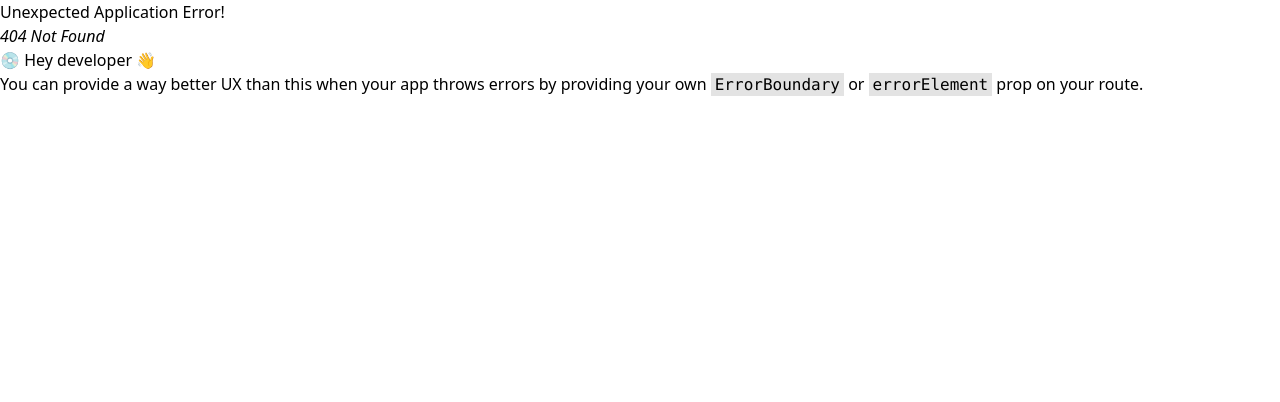
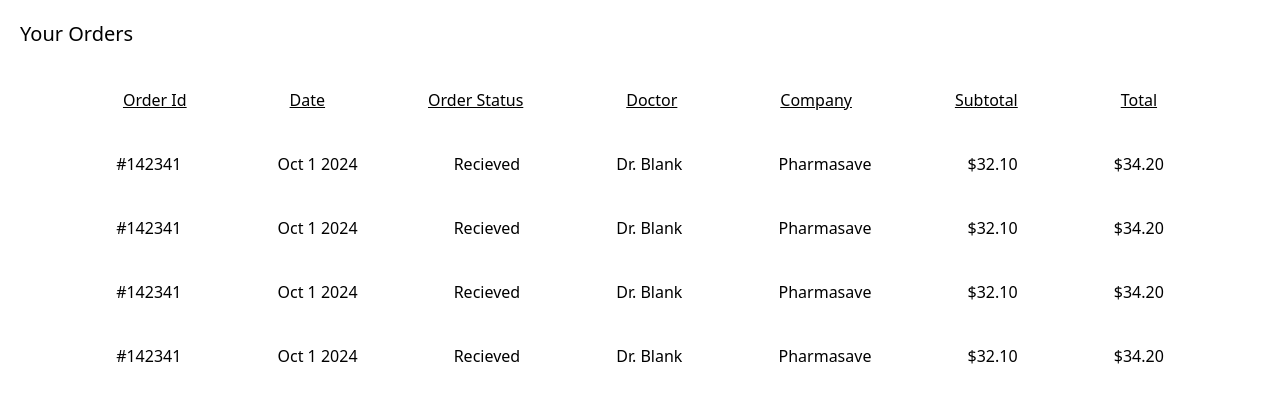
Before and after one commit to rikkilanz/rxpress-web, a React (Vite) app: page /patients in a window 1280 px wide. Before the commit this address had no page. Shown: the top 402 px of the page. Built offline with nearby package versions, Linux system fonts and the light colour scheme.

Commit message:
Created patient dashboard order view

```diff
--- a/src/App.jsx
+++ b/src/App.jsx
@@ -4,7 +4,7 @@ import PatientDash from './components/PatientDash'
 function App() {
 
   return (
-    <Dashboard profileName="doctor"/>
+    <Dashboard profileName="patient"/>
   )
 }
 
--- a/src/components/Dashboard.jsx
+++ b/src/components/Dashboard.jsx
@@ -1,5 +1,7 @@
 import { useState } from "react";
 import NavMenu from "./NavMenu"
+import PatientDash from "./PatientDash";
+import Main from "./Main";
 
 export default function Dashboard({profileName}) {
     const [profile, setProfile] = useState(profileName);
@@ -7,7 +9,9 @@ export default function Dashboard({profileName}) {
     return (
         <main className="grid grid-cols-4">
             <NavMenu profile={profile} />
-            <div className="bg-indigo-900 col-span-3 text-white">Main container here</div>
+            <div className="col-span-3 text-white">
+                <PatientDash />
+            </div>
         </main>
     )
 }
--- /dev/null
+++ b/src/components/Main.jsx
@@ -0,0 +1,10 @@
+// import {Router, Router} from "react-router-dom"
+
+export default function Main () {
+    return(
+        <div>
+            {/* need router */}
+            <h1>Main</h1>
+        </div>
+    )
+}
--- a/src/components/NavMenu.jsx
+++ b/src/components/NavMenu.jsx
@@ -11,7 +11,7 @@ const docNav = [
 
 const patientNav = [
     {name: "Doctors", path: "/doctors", icon: UserIcon},
-    {name: "Prescriptions", path: "/px", icon: UserIcon},
+    {name: "Prescription", path: "/prescription", icon: UserIcon},
     {name: "Pharmacies", path: "/pharmacies", icon: UserIcon},
 ];
 
--- a/src/components/PatientDash.jsx
+++ b/src/components/PatientDash.jsx
@@ -6,9 +6,59 @@ import { logo } from "../assets";
 
 export default function PatientDash() {
     return(
-        <div>
-            <NavMenu/>
-            <h1>Hello</h1>
-        </div>
+        <main className="">
+            <div className="text-black text-xl p-5">
+                Your Orders
+            </div>
+            <div className="">
+                <div className="">
+                    <div className="text-black p-5 flex justify-evenly items-center underline">
+                        <h2>Order Id</h2>
+                        <h2>Date</h2>
+                        <h2>Order Status</h2>
+                        <h2>Doctor</h2>
+                        <h2>Company</h2>
+                        <h2>Subtotal</h2>
+                        <h2>Total</h2>
+                    </div>
+                </div>
+                <div className="text-black p-5 flex justify-evenly items-center">
+                    <h3>#142341</h3>
+                    <h3>Oct 1 2024</h3>
+                    <h3>Recieved</h3>
+                    <h3>Dr. Blank</h3>
+                    <h3>Pharmasave</h3>
+                    <h3>$32.10</h3>
+                    <h3>$34.20</h3>
+                </div>
+                <div className="text-black p-5 flex justify-evenly items-center">
+                    <h3>#142341</h3>
+                    <h3>Oct 1 2024</h3>
+                    <h3>Recieved</h3>
+                    <h3>Dr. Blank</h3>
+                    <h3>Pharmasave</h3>
+                    <h3>$32.10</h3>
+                    <h3>$34.20</h3>
+                </div>
+                <div className="text-black p-5 flex justify-evenly items-center">
+                    <h3>#142341</h3>
+                    <h3>Oct 1 2024</h3>
+                    <h3>Recieved</h3>
+                    <h3>Dr. Blank</h3>
+                    <h3>Pharmasave</h3>
+                    <h3>$32.10</h3>
+                    <h3>$34.20</h3>
+                </div>
+                <div className="text-black p-5 flex justify-evenly items-center">
+                    <h3>#142341</h3>
+                    <h3>Oct 1 2024</h3>
+                    <h3>Recieved</h3>
+                    <h3>Dr. Blank</h3>
+                    <h3>Pharmasave</h3>
+                    <h3>$32.10</h3>
+                    <h3>$34.20</h3>
+                </div>
+            </div>
+        </main>
     )
 }
--- /dev/null
+++ b/src/prescription/Prescription.jsx
@@ -0,0 +1,12 @@
+import { NavLink } from "react-router-dom"
+// import NavMenu from "./NavMenu";
+
+
+
+export default function prescription() {
+    return (
+        <div>
+            <h1 className="text-black">Hello</h1>
+        </div>
+    )
+}
```
Also changed, not shown: src/main.jsx (+10 -0 lines), src/doctors/Doctors.jsx (added).
